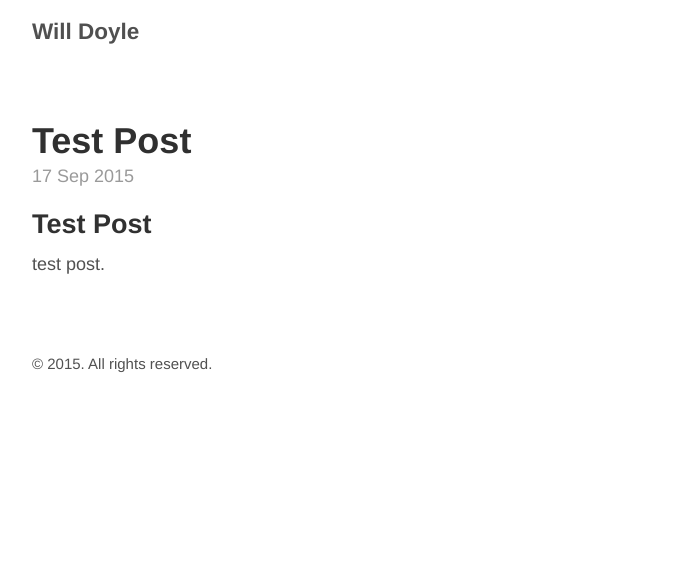
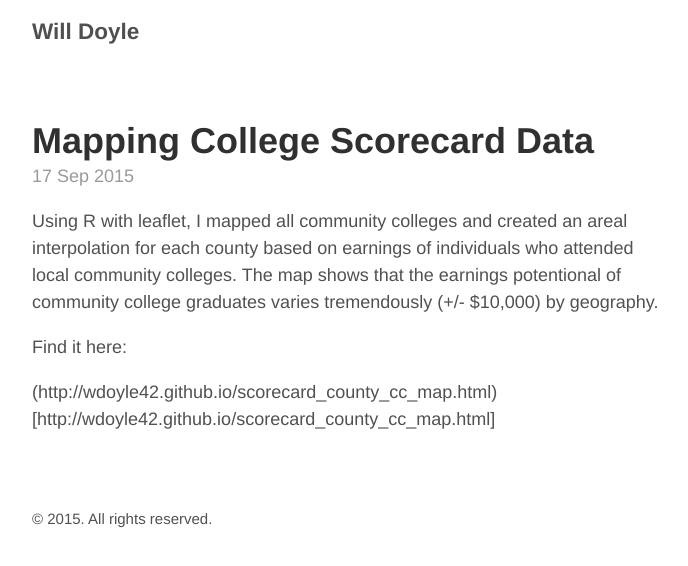
Before and after one commit to wdoyle42/wdoyle42.github.io, a Jekyll site: the page built from _posts/2015-9-17-test.md, in a window 1280 px wide. Shown: the top 566 px of the page, without its empty margins (293-981 px from the left). Built offline with Jekyll 4.4.1, drawn with Linux system fonts in a browser that asks for light colours.

Commit message:
First post

```diff
--- a/_posts/2015-9-17-test.md
+++ b/_posts/2015-9-17-test.md
@@ -1,9 +1,11 @@
 ---
-title: Test Post
+title: Mapping College Scorecard Data
 
 layout: post
 ---
 
-## Test Post
+Using R with leaflet, I mapped all community colleges and created an areal interpolation for each county based on earnings of individuals who attended local community colleges. The map shows that the earnings potentional of community college graduates varies tremendously (+/- $10,000) by geography.
 
-test post.
+Find it here:
+
+(http://wdoyle42.github.io/scorecard_county_cc_map.html)[http://wdoyle42.github.io/scorecard_county_cc_map.html]
```
